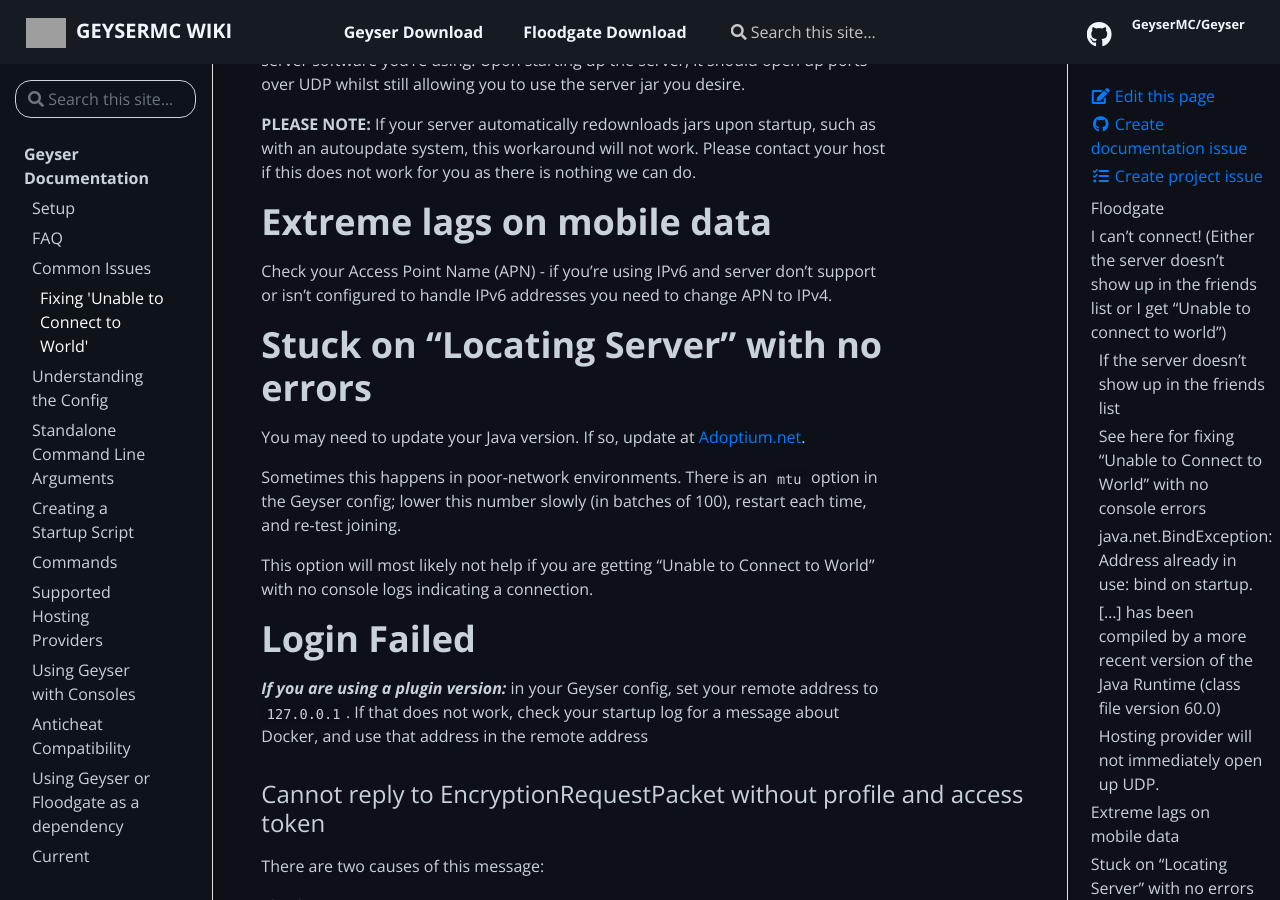
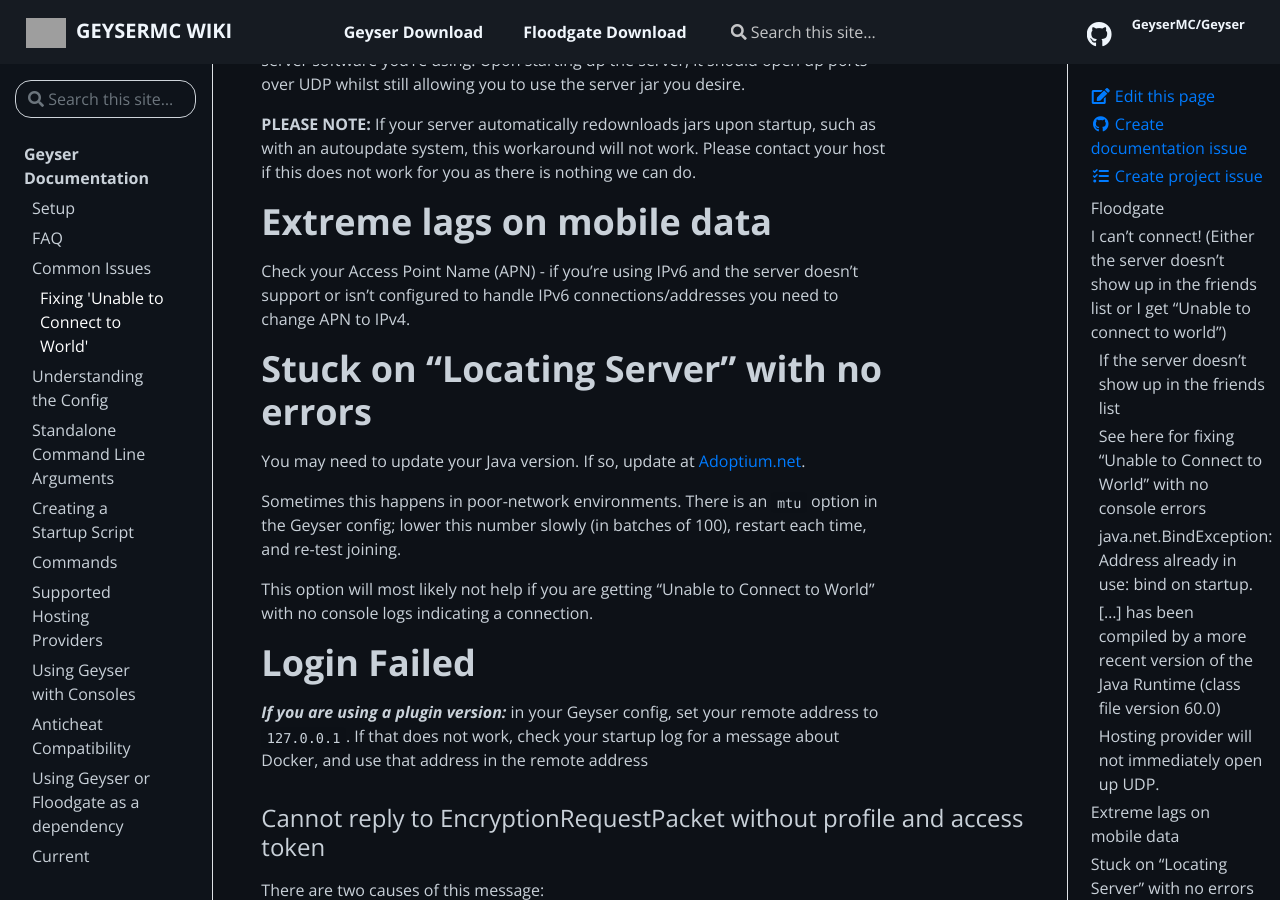
Before and after one commit to GeyserMC/GeyserWiki, a Jekyll site: the page built from _docs/geyser/common-issues.md, in a window 1280 px wide and 900 px high, scrolled down 1651 px. Built offline with Jekyll 4.4.1, drawn with Linux system fonts in a browser that asks for light colours; grey boxes are pictures that could not be loaded.

Commit message:
Add rtm's suggestion
Co-authored-by: rtm516 <rtm516@users.noreply.github.com>

```diff
--- a/_docs/geyser/common-issues.md
+++ b/_docs/geyser/common-issues.md
@@ -41,7 +41,7 @@
 
 # Extreme lags on mobile data
 
-Check your Access Point Name (APN) - if you're using IPv6 and server don't support or isn't configured to handle IPv6 addresses you need to change APN to IPv4.
+Check your Access Point Name (APN) - if you're using IPv6 and the server doesn't support or isn't configured to handle IPv6 connections/addresses you need to change APN to IPv4.
 
 # Stuck on "Locating Server" with no errors
 
```
